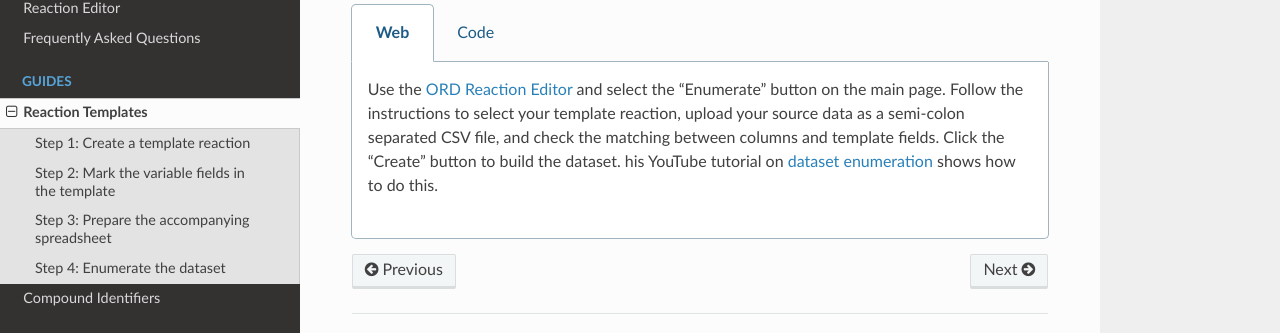
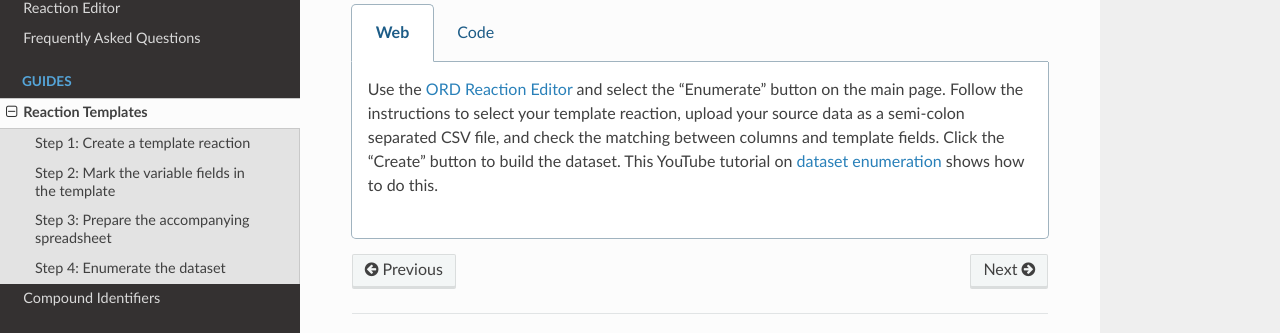
Before and after one commit to open-reaction-database/ord-schema, a Sphinx documentation site: the page built from docs/guides/templates.rst, in a window 1280 px wide and 900 px high, scrolled down 905 px. Shown: the part 481-814 px from the top of the window. Built offline with Sphinx 7.4.7 and the Read the Docs theme 3.1.0, drawn with Linux system fonts in a browser that asks for light colours; part of the change alters nothing that is shown.

Commit message:
fixed link and corrected typo on templates page (#798)

```diff
--- a/docs/guides/templates.rst
+++ b/docs/guides/templates.rst
@@ -24,9 +24,9 @@ Step 1: Create a template reaction
 
    .. group-tab:: Code
 
-        See the Python examples `here <schema.html#jupyter-colab>`_ for how to
-        construct reactions programmatically. After creating a template reaction,
-        save it as a pbtxt file using `message_helpers.write_message <https://github.com/open-reaction-database/ord-schema/blob/b6fc15c22aad40c0ba55cf5afd3e700fd6f3292a/ord_schema/message_helpers.py#L721>`_.
+        See the Python examples `here <https://docs.open-reaction-database.org/en/latest/schema.html#jupyter-colab>`_
+        for how to construct reactions programmatically. After creating a template reaction,
+        save it as a pbtxt file using `message_helpers.write_message <https://docs.open-reaction-database.org/en/latest/ord_schema/ord_schema.html#module-ord_schema.message_helpers>`_.
 
 Here's an `example reaction <https://gist.github.com/skearnes/1e822a599c07df924f7320352103865b#file-reaction-pbtxt>`_.
 
@@ -109,7 +109,7 @@ Step 4: Enumerate the dataset
         <https://app.open-reaction-database.org/>`_ and select the "Enumerate"
         button on the main page. Follow the instructions to select your template reaction, upload
         your source data as a semi-colon separated CSV file, and check the matching between columns and template fields. Click the "Create" button to build the dataset.
-        his YouTube tutorial on `dataset enumeration <https://youtu.be/1l928Ff0SYU?si=XbekQJBqAWprz-xG>`_
+        This YouTube tutorial on `dataset enumeration <https://youtu.be/1l928Ff0SYU?si=XbekQJBqAWprz-xG>`_
         shows how to do this.
 
    .. group-tab:: Code
```
